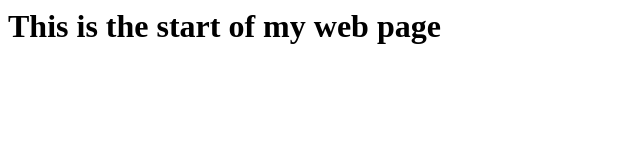
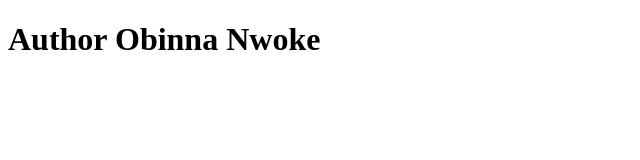
Before and after one commit to obinna-nwoke24/obinna-nwoke24.github.io, a plain HTML site: page index.html in a window 1280 px wide. Shown: the whole page, without its empty margins (0-640 px from the left). Drawn offline with Linux system fonts and the light colour scheme.

Commit message:
Update index.html

```diff
--- a/index.html
+++ b/index.html
@@ -1 +1,4 @@
-<h1> This is the start of my web page </h1>
+<!DOCTYPE html>
+<html>
+  <h1>Author Obinna Nwoke</h1>
+</html>
```
